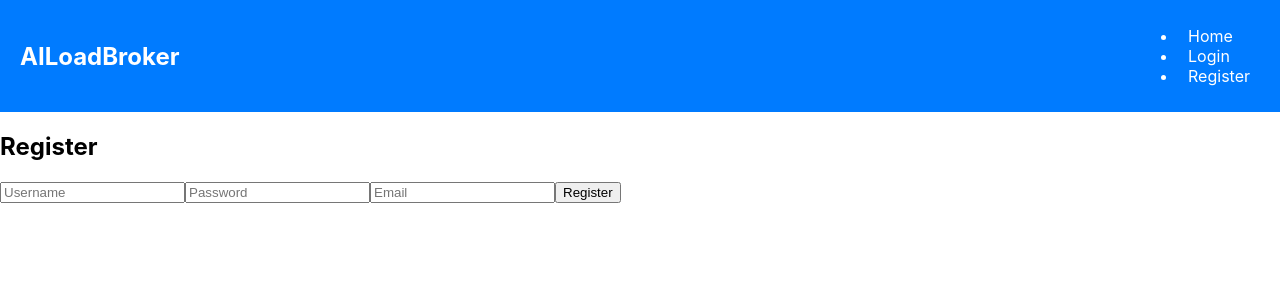
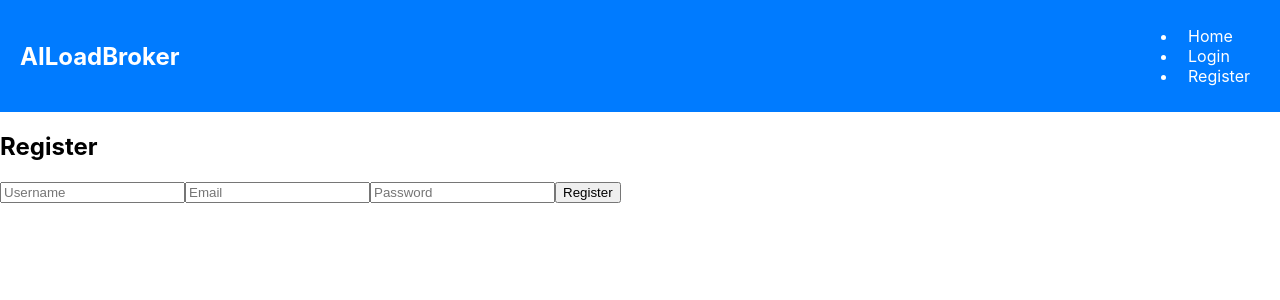
Before and after one commit to Jothu16/LoadBroker, a React (Create React App) app in the folder frontend/: page /register in a window 1280 px wide. Shown: the top 300 px of the page. Built offline with nearby package versions, Linux system fonts and the light colour scheme.

Commit message:
Registration works, need to fix DB data

```diff
--- a/frontend/src/RegistrationPage.js
+++ b/frontend/src/RegistrationPage.js
@@ -1,15 +1,17 @@
-import React from 'react';
-import './RegisterPage.css';
-import { useState } from 'react';
+import React, { useState } from 'react';  // Added useState import
 import axios from 'axios';
+import { useNavigate } from 'react-router-dom';
 
-
-
-// This component provides a registration form for new users.
 function RegistrationPage() {
+    const navigate = useNavigate();
+    const [registrationStatus, setRegistrationStatus] = useState('');  // New state for registration status
 
     const handleRegistration = async (event) => {
         event.preventDefault();
+        const formData = new FormData(event.target);
+        const username = formData.get('username');
+        const password = formData.get('password');
+        const email = formData.get('email');
 
         try {
             const response = await axios.post('http://localhost:5000/api/users/register', {
@@ -18,46 +20,29 @@ function RegistrationPage() {
                 email
             });
 
-            console.log(response.data.message); // "User registered successfully!"
+            console.log(response.data.message);
+            setRegistrationStatus(response.data.message);  // Update registration status on success
+
+            // Optionally, you can navigate the user to the login page after successful registration
+            // navigate('/login');
         } catch (error) {
             console.error("Error registering user:", error.response.data.message);
+            setRegistrationStatus(error.response.data.message);  // Update registration status on error
         }
     };
-
-    const [username, setUsername] = useState('');
-    const [password, setPassword] = useState('');
-    const [email, setEmail] = useState('');
 
     return (
         <div className="registration-page">
             <h2>Register</h2>
-            <form onSubmit={handleRegistration}> {/* Add the onSubmit attribute here */}
-                {/* Input fields for username, password, and email */}
-                <input
-                    type="text"
-                    placeholder="Username"
-                    value={username}
-                    onChange={(e) => setUsername(e.target.value)}
-                />
-                <input
-                    type="password"
-                    placeholder="Password"
-                    value={password}
-                    onChange={(e) => setPassword(e.target.value)}
-                />
-                <input
-                    type="email"
-                    placeholder="Email"
-                    value={email}
-                    onChange={(e) => setEmail(e.target.value)}
-                />
-
-                {/* Registration button */}
+            <form onSubmit={handleRegistration}>
+                <input type="text" name="username" placeholder="Username" required />
+                <input type="email" name="email" placeholder="Email" required />
+                <input type="password" name="password" placeholder="Password" required />
                 <button type="submit">Register</button>
             </form>
+            {registrationStatus && <p>{registrationStatus}</p>}  {/* Display the registration status */}
         </div>
     );
 }
 
-
 export default RegistrationPage;
```
Also changed, not shown: 1 other file (tests, documents, lock files or other folders).
